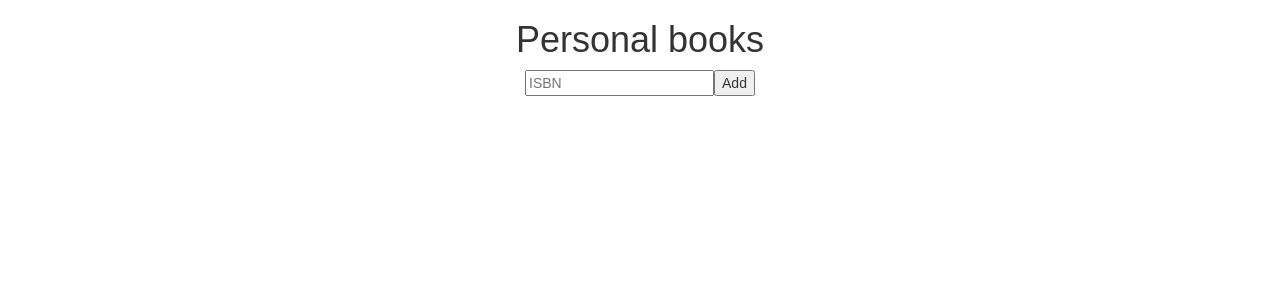
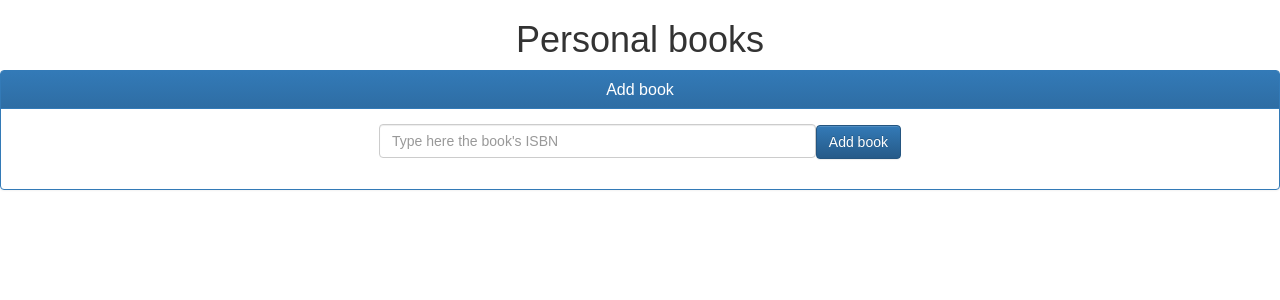
Before and after one commit to pappacena/react-playground, a React app: page / in a window 1280 px wide. Shown: the top 300 px of the page. Built offline with nearby package versions, Linux system fonts and the light colour scheme.

Commit message:
bootstrap styles

```diff
--- a/src/components/BookEditor/BookEditor.js
+++ b/src/components/BookEditor/BookEditor.js
@@ -1,5 +1,5 @@
 import React from 'react';
-import { Alert } from 'react-bootstrap';
+import { Alert, Button, Panel, FormControl, FormGroup } from 'react-bootstrap';
 import PropTypes from 'prop-types';
 import { connect } from 'react-redux';
 import { addBook } from '../../actions';
@@ -27,13 +27,29 @@ export class BookEditor extends React.Component {
 
   render() {
     return (
-      <div className="bookEditor">
-        {this.renderError()}
-        <form>
-          <input ref={e => this.inputField = e} placeholder="ISBN" />
-          <button disabled={this.props.loading} onClick={this.onButtonClick.bind(this)}>Add</button>
-        </form>
-      </div>
+      <Panel bsStyle="primary" className="bookEditor">
+        <Panel.Heading>
+          <Panel.Title componentClass="h2">Add book</Panel.Title>
+        </Panel.Heading>
+        <Panel.Body>
+          {this.renderError()}
+          <form>
+            <FormGroup>
+              <FormControl
+                ref={e => this.inputField = e}
+                placeholder="Type here the book's ISBN"
+              />
+              <Button
+                disabled={this.props.loading}
+                onClick={this.onButtonClick.bind(this)}
+                bsStyle="primary"
+              >
+                Add book
+              </Button>
+            </FormGroup>
+          </form>
+        </Panel.Body>
+      </Panel>
     );
   }
 }
--- a/src/components/BookEditor/styles.scss
+++ b/src/components/BookEditor/styles.scss
@@ -4,4 +4,9 @@
   .loadingMask {
     padding-top: 3px;
   }
+
+  input {
+    width: 35%;
+    display: inline;
+  }
 }
--- a/src/components/BookList/BookItem.js
+++ b/src/components/BookList/BookItem.js
@@ -51,7 +51,7 @@ class BookItem extends React.Component {
               <Col>Authors: {authors}</Col>
             </Row>
             <Row>
-              <Button onClick={this.onRemove.bind(this)}>Remove</Button>
+              <Button bsStyle="danger" onClick={this.onRemove.bind(this)}>Remove</Button>
             </Row>
           </Col>
         </Row>
```
